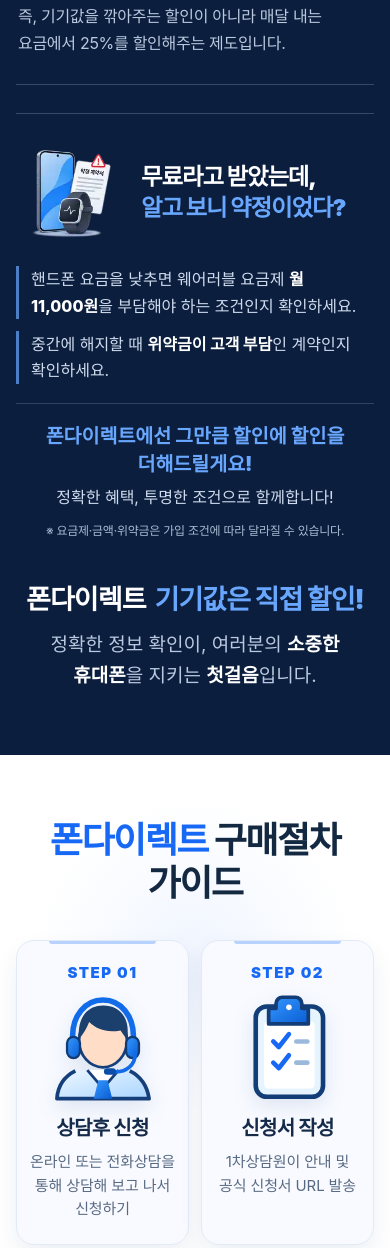
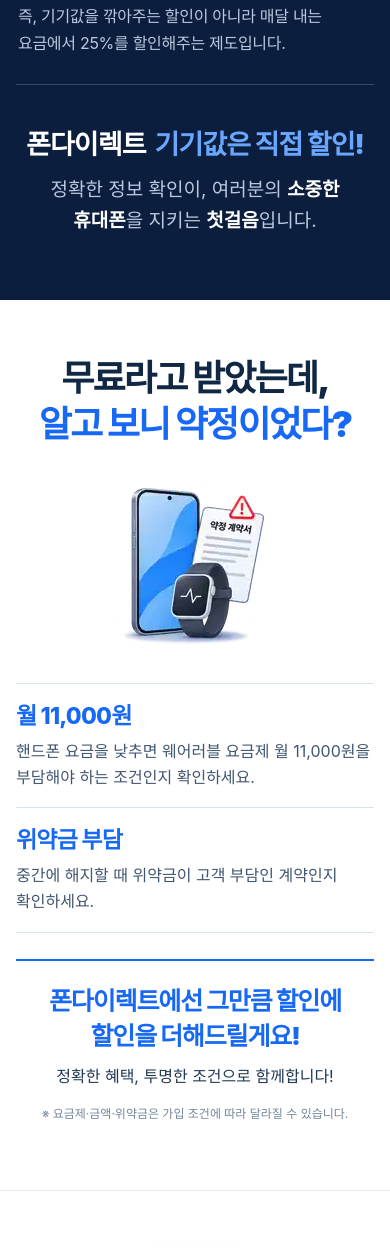
Before and after one commit to pc9839a-cpu/phonedirect, a plain HTML site: page index.html in a window 390 px wide. Shown: the part 2555-3803 px from the top of the page. Drawn offline with Linux system fonts and the light colour scheme; a web font is replaced by a local one.

Commit message:
Redesign smartwatch disclosure as separate white responsive section in preview

```diff
--- a/index.html
+++ b/index.html
@@ -315,45 +315,6 @@ a{color:inherit;text-decoration:none}button,input{font:inherit}button,[role='but
   line-height:1.7;letter-spacing:-.018em;word-break:keep-all
 }
 
-.contract-watch{
- display:grid;grid-template-columns:230px minmax(0,1fr);align-items:center;
- column-gap:clamp(22px,3.5vw,40px);row-gap:10px;
- max-width:var(--aligned-width);margin:36px auto 0;padding:30px 0 0;
- border-top:1px solid rgba(210,228,255,.22)
-}
-.contract-watch-visual{
- grid-column:1;grid-row:1 / 3;justify-self:center;align-self:center;
- width:100%;max-width:220px;margin:0;line-height:0
-}
-.contract-watch-visual img{display:block;width:100%;height:auto;object-fit:contain}
-.contract-watch h3{
- grid-column:2;grid-row:1;margin:0;color:#fff;
- font-size:clamp(26px,3vw,34px);font-weight:880;
- line-height:1.35;letter-spacing:-.045em;word-break:keep-all
-}
-.contract-watch h3 span{display:block;color:var(--contract-accent)}
-.contract-watch-body{grid-column:2;grid-row:2;margin-top:0}
-.contract-watch-body p{
- margin:0 0 12px;padding-left:15px;border-left:3px solid rgba(105,167,255,.7);
- color:#d0dcef;font-size:var(--type-body);line-height:1.65;word-break:keep-all
-}
-.contract-watch-body p:last-child{margin-bottom:0}
-.contract-watch-body strong{color:#fff;font-weight:850}
-.contract-watch-promo{
- grid-column:1/-1;margin:18px 0 0;padding:21px 0 0;
- border-top:1px solid rgba(210,228,255,.18);
- color:#d0dcef;font-size:clamp(17px,1.8vw,20px);
- line-height:1.55;text-align:center;word-break:keep-all
-}
-.contract-watch-promo strong{
- display:block;margin-bottom:5px;color:var(--contract-accent);
- font-size:clamp(20px,2.3vw,25px);font-weight:860;line-height:1.45
-}
-.contract-watch-notice{
- grid-column:1/-1;margin:12px 0 0;padding:0;color:#aabbd3;
- font-size:13px;line-height:1.6;text-align:center;
- letter-spacing:-.02em;word-break:keep-all
-}
 .contract-signature{
   max-width:var(--aligned-width);margin:0 auto;
   padding:clamp(34px,5vw,58px) 0 0;text-align:center
@@ -389,32 +350,6 @@ a{color:inherit;text-decoration:none}button,input{font:inherit}button,[role='but
   .contract-detail{padding:25px 2px 28px}
   .contract-copy h3{font-size:var(--type-card)}
   .contract-copy p{font-size:var(--type-body);line-height:1.65}
-  .contract-watch{
-    grid-template-columns:112px minmax(0,1fr);
-    column-gap:13px;row-gap:0;margin-top:28px;padding-top:22px
-  }
-  .contract-watch-visual{
-    grid-column:1;grid-row:1;justify-self:center;
-    width:112px;max-width:112px;margin:0
-  }
-  .contract-watch h3{
-    grid-column:2;grid-row:1;align-self:center;
-    font-size:clamp(23px,6vw,27px);text-align:left
-  }
-  .contract-watch-body{grid-column:1/-1;grid-row:2;margin-top:18px}
-  .contract-watch-body p{
-    padding-left:12px;font-size:var(--type-body);margin-bottom:12px
-  }
-  .contract-watch-promo{
-    grid-column:1/-1;margin-top:19px;padding-top:18px;
-    font-size:var(--type-body);text-align:center
-  }
-  .contract-watch-promo strong{
-    font-size:clamp(19px,5vw,22px);margin-bottom:7px
-  }
-  .contract-watch-notice{
-    grid-column:1/-1;margin-top:11px;font-size:12px;text-align:center
-  }
   .contract-signature{padding-top:40px}
   .contract-signature-heading{font-size:clamp(27px,6.5vw,31px)}
   .contract-signature p{font-size:clamp(19px,4.65vw,20px)}
@@ -422,6 +357,62 @@ a{color:inherit;text-decoration:none}button,input{font:inherit}button,[role='but
 @media(max-width:359px){
   .contract-trigger span{font-size:16px}
   .contract-trigger img{width:45px;height:45px}
+}
+/* Standalone watch disclosure; editable HTML and original image only */
+.watch-info{
+  padding:clamp(56px,6vw,86px) var(--page-gutter) clamp(59px,7vw,92px);
+  background:#fff;color:var(--ink);border-bottom:1px solid #e8eef7
+}
+.watch-info-inner{max-width:var(--aligned-width);margin:0 auto}
+.watch-info-layout{
+  display:grid;grid-template-columns:minmax(0,.43fr) minmax(0,.57fr);
+  align-items:center;gap:clamp(25px,4.5vw,62px)
+}
+.watch-info-visual{width:100%;max-width:350px;margin:0 auto;line-height:0}
+.watch-info-visual img{display:block;width:100%;height:auto;object-fit:contain}
+.watch-info-content{min-width:0}
+.watch-info-heading{margin:0 0 25px}
+.watch-info-heading h2{
+  margin:0;color:#102844;font-size:clamp(32px,4.6vw,50px);
+  font-weight:900;line-height:1.27;letter-spacing:-.05em;word-break:keep-all
+}
+.watch-info-heading h2 em{font-style:normal;color:var(--blue)}
+.watch-info-rows{border-top:1px solid #d9e3ef}
+.watch-info-row{padding:15px 0 17px;border-bottom:1px solid #d9e3ef}
+.watch-info-row strong{
+  display:block;margin:0 0 4px;color:var(--blue);
+  font-size:clamp(19px,2.1vw,25px);font-weight:850;letter-spacing:-.035em
+}
+.watch-info-row p{
+  margin:0;color:#415671;font-size:var(--type-body);
+  line-height:1.62;word-break:keep-all
+}
+.watch-info-promo{
+  max-width:var(--aligned-width);margin:29px auto 0;padding:27px 0 0;
+  border-top:2px solid var(--blue);text-align:center
+}
+.watch-info-promo strong{
+  display:block;color:var(--blue);font-size:clamp(22px,2.9vw,32px);
+  line-height:1.42;letter-spacing:-.045em;font-weight:870;word-break:keep-all
+}
+.watch-info-promo p{margin:9px 0 0;color:#203954;font-size:var(--type-body)}
+.watch-info-note{
+  margin:15px auto 0;color:#74849b;font-size:13px;
+  text-align:center;line-height:1.6;word-break:keep-all
+}
+@media(max-width:640px){
+  .watch-info{padding:56px var(--page-gutter) 67px}
+  .watch-info-layout{grid-template-columns:1fr;gap:0}
+  .watch-info-content{display:contents}
+  .watch-info-heading{grid-row:1;margin:0;text-align:center}
+  .watch-info-heading h2{font-size:var(--type-section)}
+  .watch-info-visual{grid-row:2;max-width:210px;width:56%;margin:15px auto 20px}
+  .watch-info-rows{grid-row:3}
+  .watch-info-row strong{font-size:23px}
+  .watch-info-row p{font-size:var(--type-body)}
+  .watch-info-promo{margin-top:26px;padding-top:23px}
+  .watch-info-promo strong{font-size:25px}
+  .watch-info-note{font-size:12px}
 }
 .section{padding:60px 22px 67px;scroll-margin-top:20px}.sec-eyebrow{margin:0 0 11px;color:var(--blue);letter-spacing:.35px;font-weight:800;font-size:13px}.sec-title{margin:0;color:#14233b;font-size:34px;line-height:1.26;letter-spacing:-1.25px;font-weight:900}.sec-desc{margin:14px 0 0;font-size:16px;color:#617083;line-height:1.65}
 
@@ -665,19 +656,36 @@ a{color:inherit;text-decoration:none}button,input{font:inherit}button,[role='but
     <div class="contract-copy" data-contract-panel="3" hidden><h3>폰다이렉트는 <em>기기값을 직접 할인</em>해주는 업체로 개통 후 고객센터를 통해 <em>할부원금</em>을 확인해 보세요.</h3></div>
     <div class="contract-copy" data-contract-panel="4" hidden><h3>현 4개월 이후 요금제변경하는곳들은 <em>14일이후 개통취소가 불가능</em>해져 그에따른 부담은 고스란히 <em>고객님의 몫</em>이됩니다.</h3></div>
   </div>
-  <div class="contract-watch" aria-labelledby="contract-watch-title">
-    <figure class="contract-watch-visual">
-      <img src="/assets/phonedirect-contract-watch-illustration.webp" width="200" height="200" alt="스마트폰과 스마트워치, 약정 계약서 일러스트" loading="lazy" decoding="async">
-    </figure>
-    <h3 id="contract-watch-title">무료라고 받았는데,<span>알고 보니 약정이었다?</span></h3>
-    <div class="contract-watch-body">
-      <p>핸드폰 요금을 낮추면 웨어러블 요금제 <strong>월 11,000원</strong>을 부담해야 하는 조건인지 확인하세요.</p>
-      <p>중간에 해지할 때 <strong>위약금이 고객 부담</strong>인 계약인지 확인하세요.</p>
+  <div class="contract-signature"><div class="contract-signature-heading"><strong>폰다이렉트</strong><span>기기값은 직접 할인!</span></div><p>정확한 정보 확인이, 여러분의 <em>소중한 휴대폰</em>을 지키는 <em>첫걸음</em>입니다.</p></div>
+</section>
+<section class="watch-info" aria-labelledby="watch-info-title">
+  <div class="watch-info-inner">
+    <div class="watch-info-layout">
+      <figure class="watch-info-visual">
+        <img src="/assets/phonedirect-contract-watch-illustration.webp" width="200" height="200" alt="스마트폰과 스마트워치, 약정 계약서 일러스트" loading="lazy" decoding="async">
+      </figure>
+      <div class="watch-info-content">
+        <div class="watch-info-heading">
+          <h2 id="watch-info-title">무료라고 받았는데,<br><em>알고 보니 약정이었다?</em></h2>
+        </div>
+        <div class="watch-info-rows">
+          <div class="watch-info-row">
+            <strong>월 11,000원</strong>
+            <p>핸드폰 요금을 낮추면 웨어러블 요금제 월 11,000원을 부담해야 하는 조건인지 확인하세요.</p>
+          </div>
+          <div class="watch-info-row">
+            <strong>위약금 부담</strong>
+            <p>중간에 해지할 때 위약금이 고객 부담인 계약인지 확인하세요.</p>
+          </div>
+        </div>
+      </div>
     </div>
-    <p class="contract-watch-promo"><strong>폰다이렉트에선 그만큼 할인에 할인을 더해드릴게요!</strong>정확한 혜택, 투명한 조건으로 함께합니다!</p>
-    <p class="contract-watch-notice">※ 요금제·금액·위약금은 가입 조건에 따라 달라질 수 있습니다.</p>
+    <div class="watch-info-promo">
+      <strong>폰다이렉트에선 그만큼 할인에 할인을 더해드릴게요!</strong>
+      <p>정확한 혜택, 투명한 조건으로 함께합니다!</p>
+    </div>
+    <p class="watch-info-note">※ 요금제·금액·위약금은 가입 조건에 따라 달라질 수 있습니다.</p>
   </div>
-  <div class="contract-signature"><div class="contract-signature-heading"><strong>폰다이렉트</strong><span>기기값은 직접 할인!</span></div><p>정확한 정보 확인이, 여러분의 <em>소중한 휴대폰</em>을 지키는 <em>첫걸음</em>입니다.</p></div>
 </section>
 <div class="divider"></div>
 <section class="purchase-journey" id="steps" aria-labelledby="journey-title">
```
